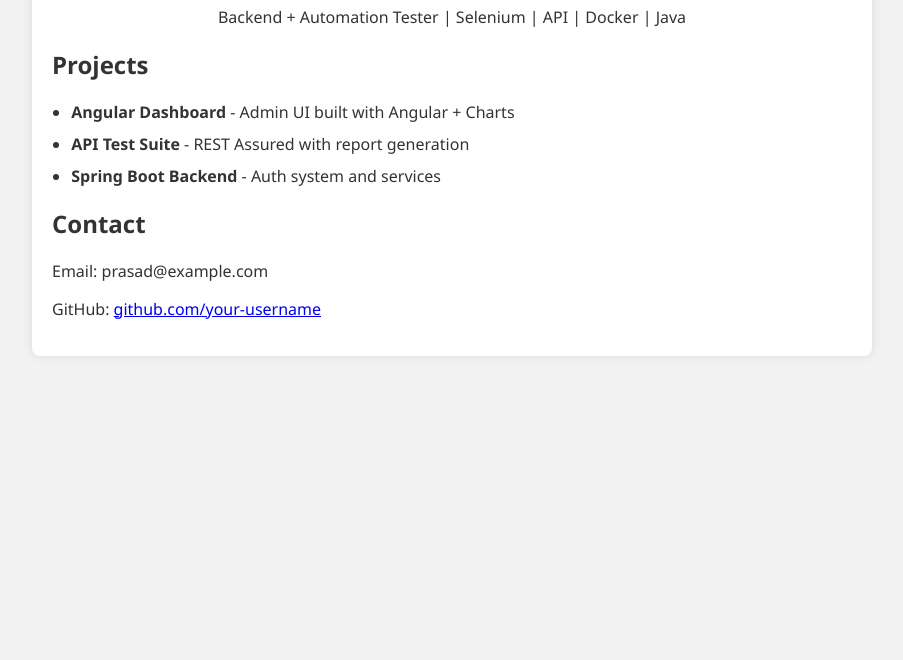
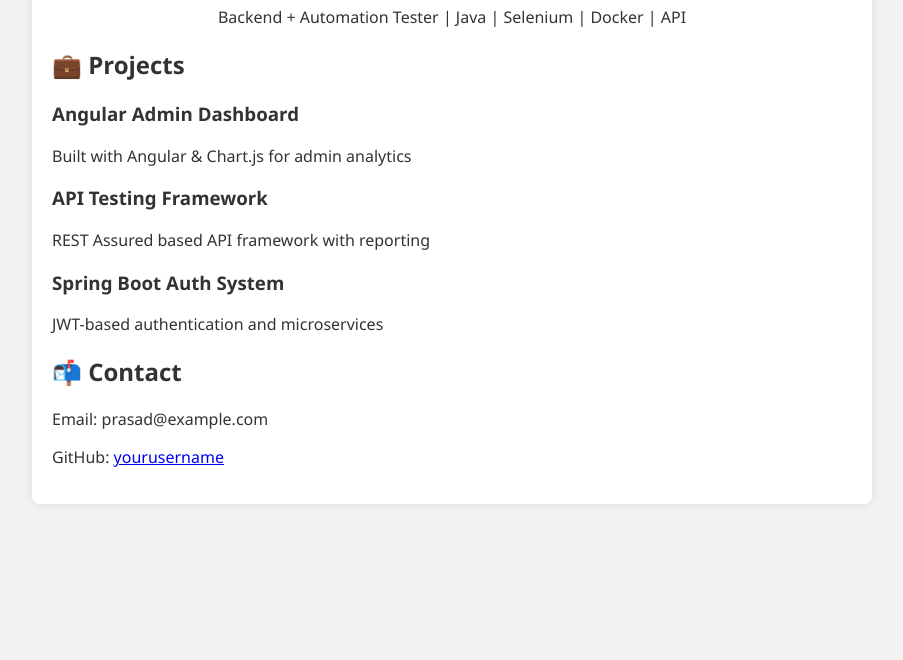
Before and after one commit to 1venkat5/prasad-portfolio, a plain HTML site: page index.html in a window 1280 px wide. Shown: the part 140-800 px from the top of the page, without its empty margins (188-1091 px from the left). Drawn offline with nearby package versions, Linux system fonts and the light colour scheme.

Commit message:
Update index.html

```diff
--- a/index.html
+++ b/index.html
@@ -5,28 +5,46 @@
   <meta name="viewport" content="width=device-width, initial-scale=1.0"/>
   <title>Prasad Tuvvapati | Portfolio</title>
   <link rel="stylesheet" href="style.css" />
+  <script src="https://unpkg.com/scrollreveal"></script>
 </head>
 <body>
   <div class="container">
-    <header>
-      <h1>Hi, I'm Prasad 👋</h1>
-      <p>Backend + Automation Tester | Selenium | API | Docker | Java</p>
+    <header class="reveal">
+      <h1>👋 Hi, I'm <span class="highlight">Prasad Tuvvapati</span></h1>
+      <p>Backend + Automation Tester | Java | Selenium | Docker | API</p>
     </header>
 
-    <section class="projects">
-      <h2>Projects</h2>
-      <ul>
-        <li><strong>Angular Dashboard</strong> - Admin UI built with Angular + Charts</li>
-        <li><strong>API Test Suite</strong> - REST Assured with report generation</li>
-        <li><strong>Spring Boot Backend</strong> - Auth system and services</li>
-      </ul>
+    <section class="projects reveal">
+      <h2>💼 Projects</h2>
+      <div class="project-card">
+        <h3>Angular Admin Dashboard</h3>
+        <p>Built with Angular & Chart.js for admin analytics</p>
+      </div>
+      <div class="project-card">
+        <h3>API Testing Framework</h3>
+        <p>REST Assured based API framework with reporting</p>
+      </div>
+      <div class="project-card">
+        <h3>Spring Boot Auth System</h3>
+        <p>JWT-based authentication and microservices</p>
+      </div>
     </section>
 
-    <section class="contact">
-      <h2>Contact</h2>
+    <section class="contact reveal">
+      <h2>📬 Contact</h2>
       <p>Email: prasad@example.com</p>
-      <p>GitHub: <a href="https://github.com/your-username" target="_blank">github.com/your-username</a></p>
+      <p>GitHub: <a href="https://github.com/yourusername" target="_blank">yourusername</a></p>
     </section>
   </div>
+
+  <script>
+    ScrollReveal().reveal('.reveal', {
+      duration: 1000,
+      distance: '50px',
+      origin: 'bottom',
+      easing: 'ease-in-out',
+      reset: false
+    });
+  </script>
 </body>
 </html>
```
